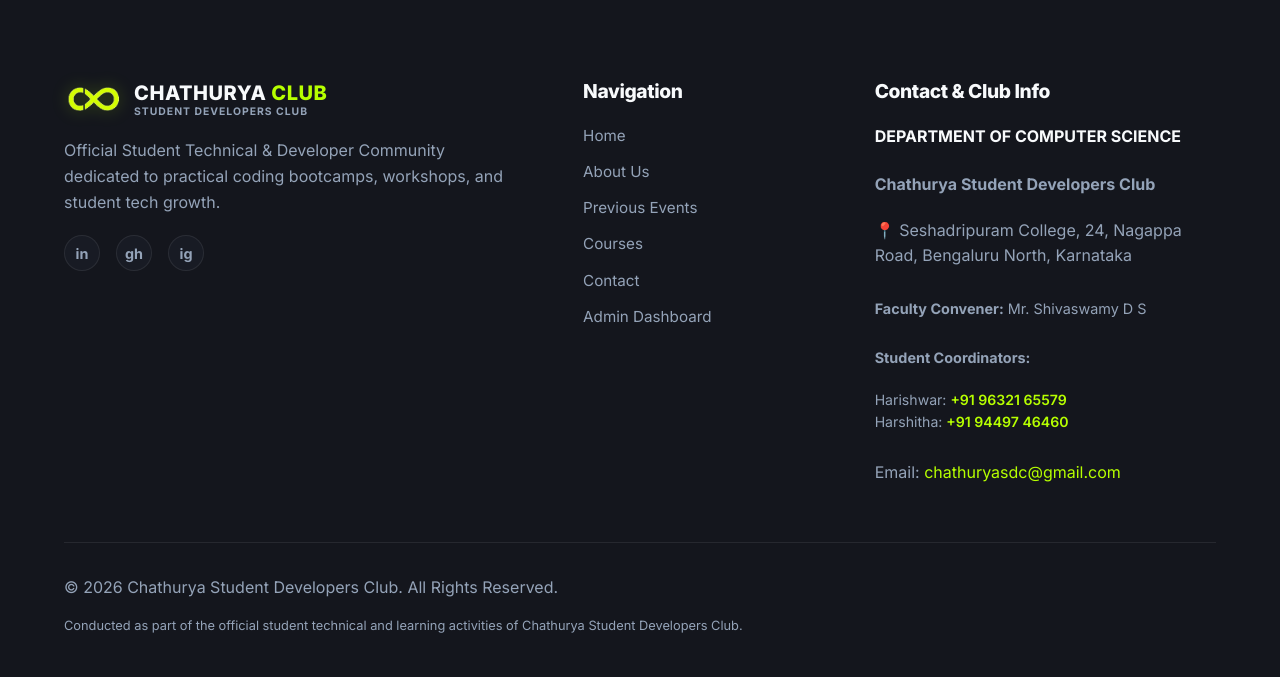
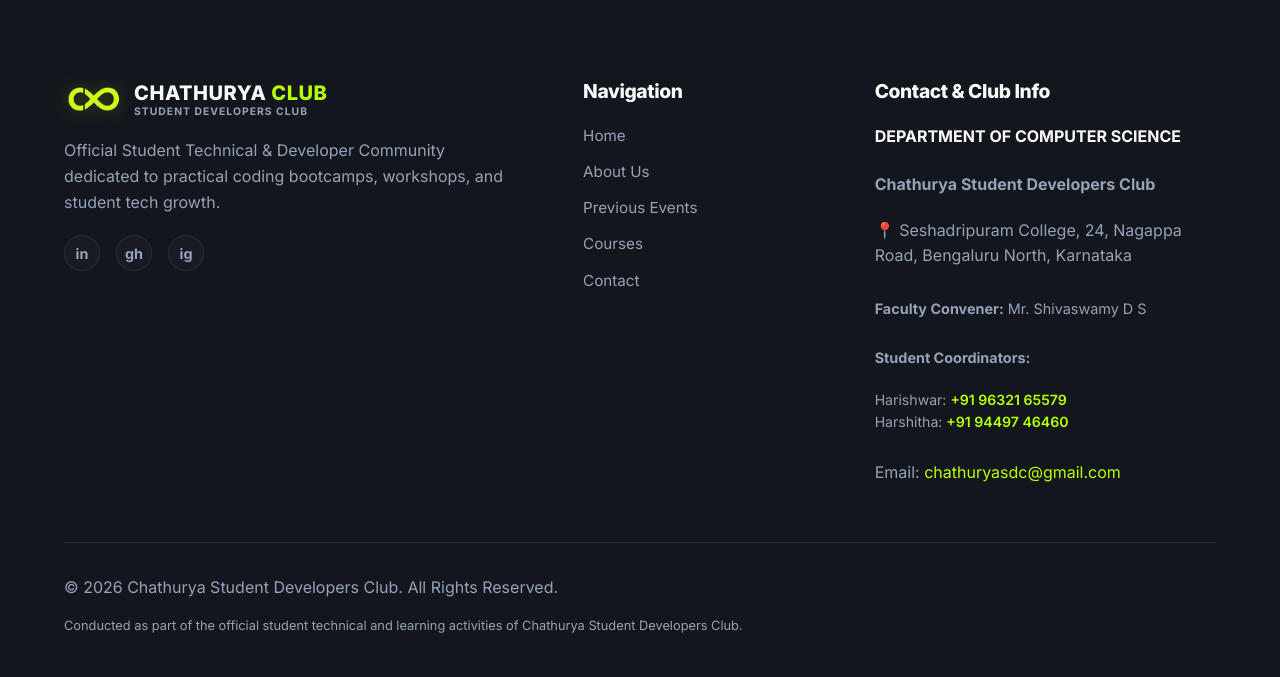
Before and after one commit to balajiaj23-spider/chaturyanew, a Django app: page /courses/ in a window 1280 px wide. Shown: the part 1448-2125 px from the top of the page. Run offline with Django 5.2, Linux system fonts and the light colour scheme; data comes from the database, SQL or seed files in the repository; some libraries are stand-ins or nearby versions.

Commit message:
remove admin dashboard link from footer

```diff
--- a/workshop/templates/workshop/footer.html
+++ b/workshop/templates/workshop/footer.html
@@ -29,7 +29,6 @@
           <a href="{% url 'home' %}#events">Previous Events</a>
           <a href="{% url 'courses_list' %}">Courses</a>
           <a href="{% url 'home' %}#contact">Contact</a>
-          <a href="{% url 'admin_login' %}">Admin Dashboard</a>
         </div>
       </div>
 
```
